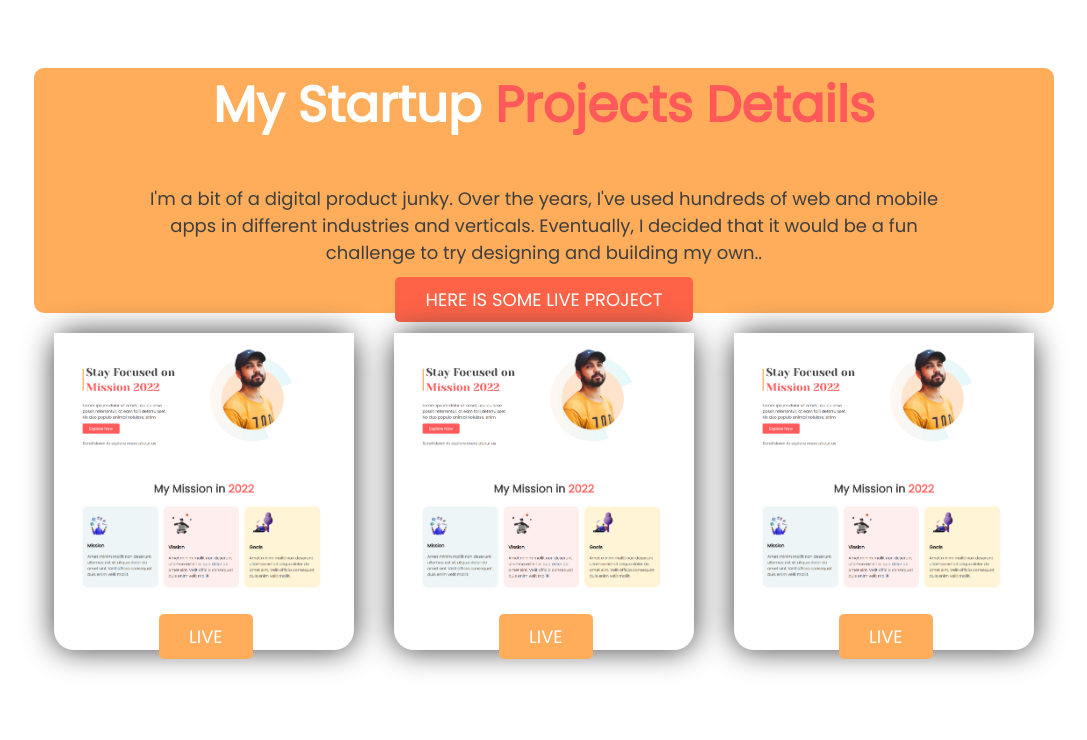
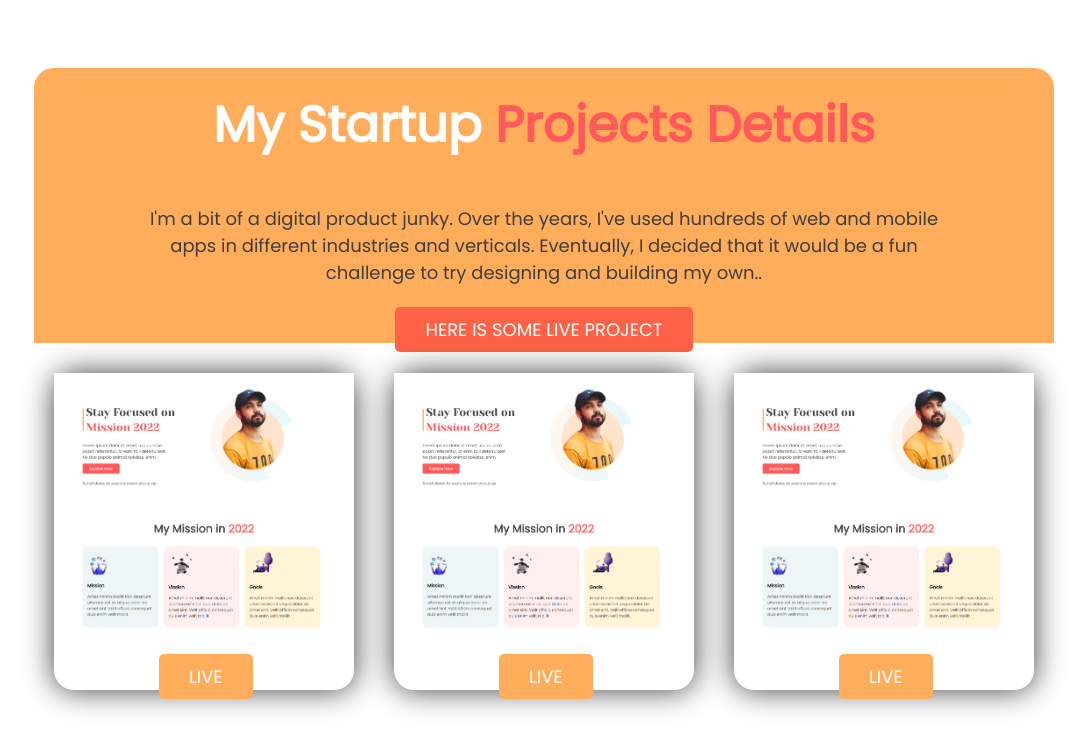
Before and after one commit to mizansekiro/jkm-mission-2022, a plain HTML site: page index.html in a window 1280 px wide. Shown: the part 1960-2700 px from the top of the page, without its empty margins (96-1183 px from the left). Drawn offline with Linux system fonts and the light colour scheme.

Commit message:
extra modify

```diff
--- a/index.html
+++ b/index.html
@@ -118,7 +118,7 @@
 
     <!--Extra Section Start-->
 
-    <section class="template">
+    <section class="template ">
         <div>
             <div class="extra-bg">
                 <h1><span class="startup-color">My Startup</span> <span class="mission-color">Projects Details</span>
@@ -128,7 +128,7 @@
                     designing and building my own..</p>
                 <a class="web-btn" href="http://">HERE IS SOME LIVE PROJECT</a>
             </div>
-            <div class="flexable-container">
+            <div class="flexable-container live-project">
                 <div class="web"><img src="images/web/web-1.png" alt="">
                     <a class="link-btn-live" href="">LIVE </a>
                 </div>
--- a/style.css
+++ b/style.css
@@ -152,15 +152,23 @@ h3{
 /*extra-bg*/
 .extra-bg{
     background-color: #FFAD5A;
-    border-radius: 10px;
+    border-top-left-radius: 20px;
+    border-top-right-radius: 20px;
     text-align: center;
 }
+
+.extra-bg h1 {
+    font-size: 50px;
+    padding-top: 20px;
+}
 .extra-bg p{
-    margin: 20px 100px;
+    margin: 30px  100px;
 }
 .startup-color{
     color: white;
 }
+
+.live-project{margin-top: 10px;}
 .web{
     width: 30%;
     box-shadow: 0px 0px 30px #3e3e3e;
```
